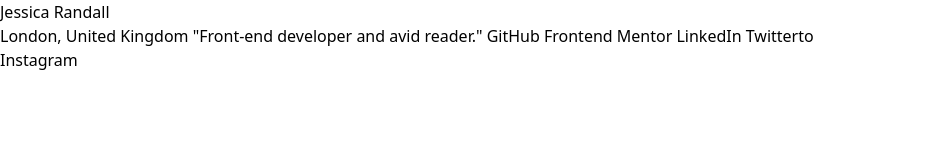
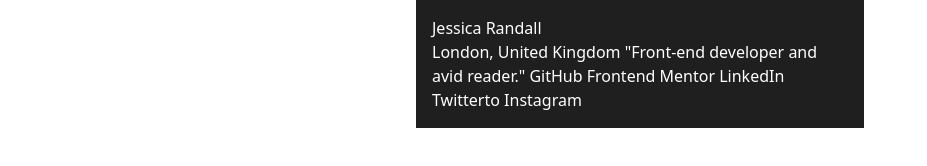
Before and after one commit to Afeez-Ola/social-links-profile-main-refix, a plain HTML site: page index.html in a window 1280 px wide. Shown: the whole page, without its empty margins (0-927 px from the left). Drawn offline with Linux system fonts and the light colour scheme.

Commit message:
still fighting

```diff
--- a/index.html
+++ b/index.html
@@ -10,8 +10,8 @@
 </head>
 <body>
 
-  <div class="container mx-auto">
-<h1 class="text-red-600">Jessica Randall</h1>
+  <div class="container max-w-md p-4 mx-auto text-white bg-grey-dark">
+<h1 class="">Jessica Randall</h1>
 
   London, United Kingdom
   "Front-end developer and avid reader."
@@ -20,9 +20,10 @@
   Frontend Mentor
   LinkedIn
   Twitterto
+  Instagram
+
   </div>
 
 
-  Instagram
 </body>
 </html>
```
Also changed, not shown: css/output.css.
